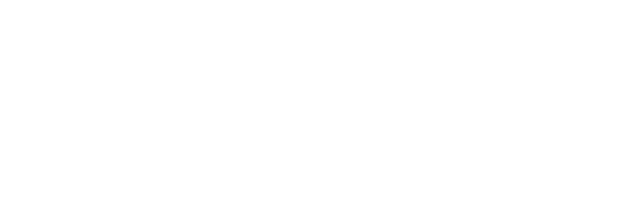
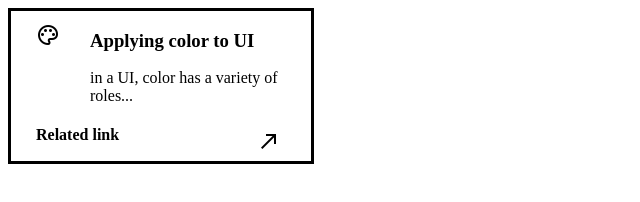
Before and after one commit to Bigtontonytone/Tres-cards, a plain HTML site: page index.html in a window 1280 px wide. Shown: the whole page, without its empty margins (0-640 px from the left). Drawn offline with nearby package versions, Linux system fonts and the light colour scheme; files whose address does not match are found by name.

Commit message:
ADD ICON AND CHANGE LAYOUT
added ids to icons and switched from fontawesome icons to google icons.

```diff
--- a/index.html
+++ b/index.html
@@ -5,11 +5,22 @@
   <meta http-equiv="X-UA-Compatible" content="IE=edge">
   <meta name="viewport" content="width=device-width, initial-scale=1.0">
   <link rel="stylesheet" href="C:\Users\merce\card-style-elements\styles.css">
+  <link rel="stylesheet" href="https://fonts.googleapis.com/css2?family=Material+Symbols+Outlined:opsz,wght,FILL,GRAD@48,700,1,200" />
   <title>Tres Cards</title>
 </head>
 
 <body>
-  <div></div>
+  <div class="parent">
+    <div class="right-side-one">
+      <span id="icon" class="material-symbols-outlined">palette</span>
+       <h3 class="first-title">Applying color to UI</h3>
+        <p class="first-par">in a UI, color has a variety of roles...</p>
+    </div>
+    <div class="left-side-one">
+      <h4>Related link</h4>
+      <span id="icon-two" class="material-symbols-outlined">north_east</span>
+    </div>
+  </div>
 </body>
 
 </html>
--- a/styles.css
+++ b/styles.css
@@ -0,0 +1,35 @@
+.parent {
+  display: flex;
+  flex-direction: column;
+  border-style: solid;
+  width: 300px;
+  height: 150px;
+}
+
+.first-title {grid-area: tone; margin-bottom: 0px;}
+.first-par {grid-area: parone; margin-top: 10px; margin-bottom: 0px;}
+.material-symbols-outlined {grid-area: icon;}
+
+#icon {
+  line-height: 2;
+  padding-left: 25px;
+  padding-right: 30px;
+}
+
+.right-side-one {
+  display: grid;
+  grid-template-areas:
+  "icon tone"
+  ". parone";
+}
+
+#icon-two {
+  line-height: 3;
+   padding-right: 30px
+  }
+
+.left-side-one {
+  display: flex;
+  justify-content: space-between;
+  padding-left: 25px;
+}
```
